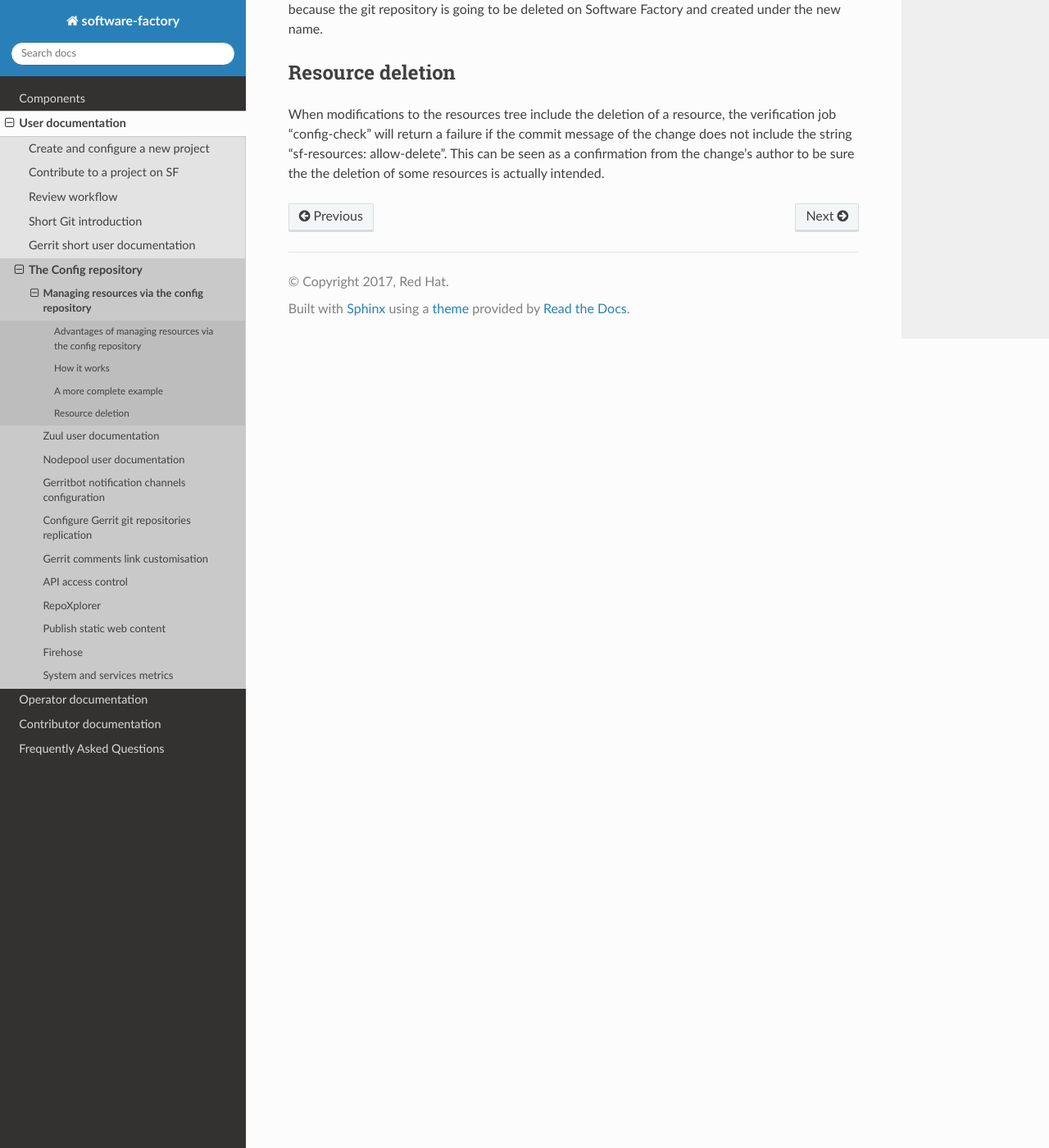
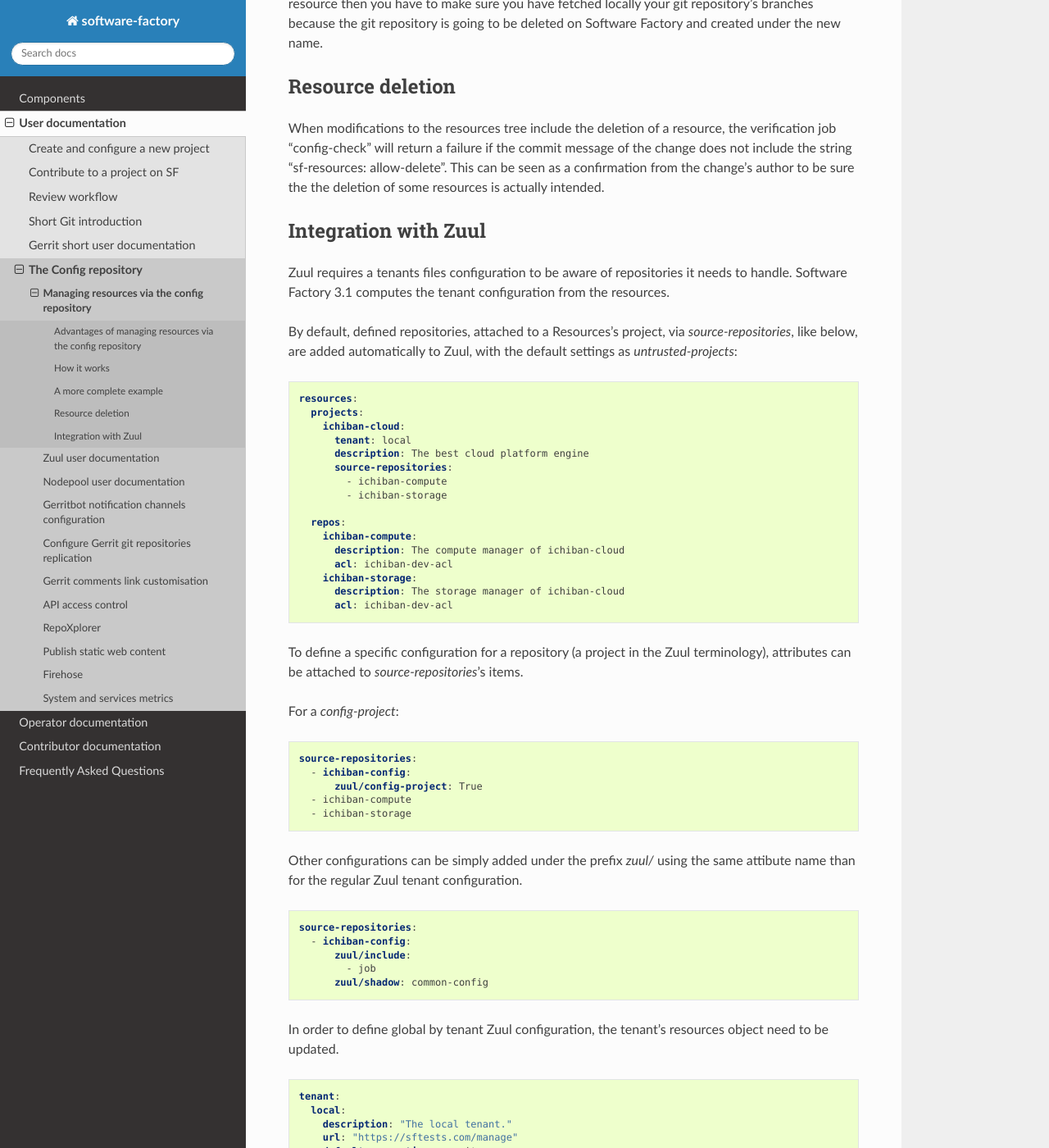
Before and after one commit to softwarefactory-project/sf-docs, a Sphinx documentation site: the page built from docs/user/resources_user.rst, in a window 1280 px wide and 1400 px high, scrolled down 2880 px. Shown: the whole window at 82% size. Built offline with Sphinx 7.4.7 and the Read the Docs theme 2.0.0, drawn with Linux system fonts in a browser that asks for light colours; some of the changed text lies outside the part shown.

Commit message:
Add resources/zuul documentation
Change-Id: Ie19901dbddad85ed299694e283811599e4544889

```diff
--- a/docs/user/resources_user.rst
+++ b/docs/user/resources_user.rst
@@ -77,6 +77,7 @@ Below is a YAML file that can be used as a starting point:
   resources:
     projects:
       ichiban-cloud:
+        tenant: local
         description: The best cloud platform engine
         contacts:
           - contacts@ichiban-cloud.io
@@ -158,3 +159,89 @@ job "config-check" will return a failure if the commit message of the change
 does not include the string "sf-resources: allow-delete". This can be seen
 as a confirmation from the change's author to be sure the the deletion of some resources
 is actually intended.
+
+.. _zuul-resources-integration:
+
+Integration with Zuul
+---------------------
+
+Zuul requires a tenants files configuration to be aware of repositories it needs
+to handle. Software Factory 3.1 computes the tenant configuration from the
+resources.
+
+By default, defined repositories, attached to a Resources's project,
+via *source-repositories*, like below, are added automatically to Zuul, with
+the default settings as *untrusted-projects*:
+
+.. code-block:: yaml
+
+  resources:
+    projects:
+      ichiban-cloud:
+        tenant: local
+        description: The best cloud platform engine
+        source-repositories:
+          - ichiban-compute
+          - ichiban-storage
+
+    repos:
+      ichiban-compute:
+        description: The compute manager of ichiban-cloud
+        acl: ichiban-dev-acl
+      ichiban-storage:
+        description: The storage manager of ichiban-cloud
+        acl: ichiban-dev-acl
+
+To define a specific configuration for a repository (a project in the
+Zuul terminology), attributes can be attached to *source-repositories*'s items.
+
+For a *config-project*:
+
+.. code-block:: yaml
+
+  source-repositories:
+    - ichiban-config:
+        zuul/config-project: True
+    - ichiban-compute
+    - ichiban-storage
+
+Other configurations can be simply added under the prefix *zuul/* using
+the same attibute name than for the regular Zuul tenant configuration.
+
+.. code-block:: yaml
+
+  source-repositories:
+    - ichiban-config:
+        zuul/include:
+          - job
+        zuul/shadow: common-config
+
+In order to define global by tenant Zuul configuration, the tenant's resources
+object need to be updated.
+
+.. code-block:: yaml
+
+  tenant:
+    local:
+      description: "The local tenant."
+      url: "https://sftests.com/manage"
+      default-connection: gerrit
+      tenant-options:
+        zuul/max-job-timeout: 3600
+        zuul/max-nodes-per-job: 10
+
+All repositories are attached to Zuul
+.....................................
+
+Repositories not attached to a resources's project will be added to the Zuul
+configuration but with the attribute *include: []* that force Zuul to ignore
+all configuration classes defined in-repo.
+
+If a repository have to been fully excluded from Zuul, then the repository
+have to be attached to a Resources's project and set the attribute *zuul/ignore*.
+
+.. code-block:: yaml
+
+  source-repositories:
+    - ichiban-compute:
+        zuul/ignore: True
```
Also changed, not shown: docs/user/create_and_configure.rst (+3 -10 lines), docs/user/zuul_user.rst (+9 -0 lines).
